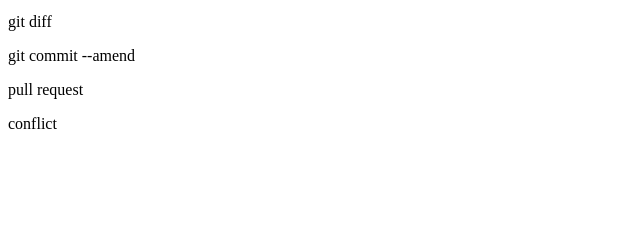
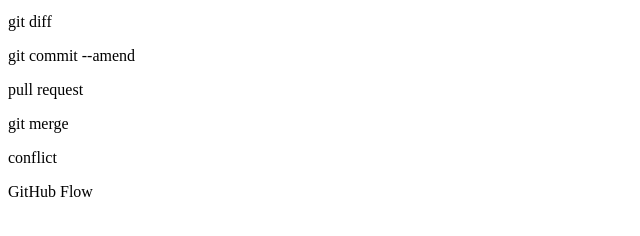
Before and after one commit to DorminAt/git_tutorial, a plain HTML site: page index.html in a window 1280 px wide. Shown: the part 96-332 px from the top of the page, without its empty margins (0-640 px from the left). Drawn offline with Linux system fonts and the light colour scheme.

Commit message:
GitHub Flowを追記

```diff
--- a/index.html
+++ b/index.html
@@ -3,4 +3,6 @@
 <p>git diff</p>
 <p>git commit --amend</p>
 <p>pull request</p>
+<p>git merge</p>
 <p>conflict</p>
+<p>GitHub Flow</p>
```
